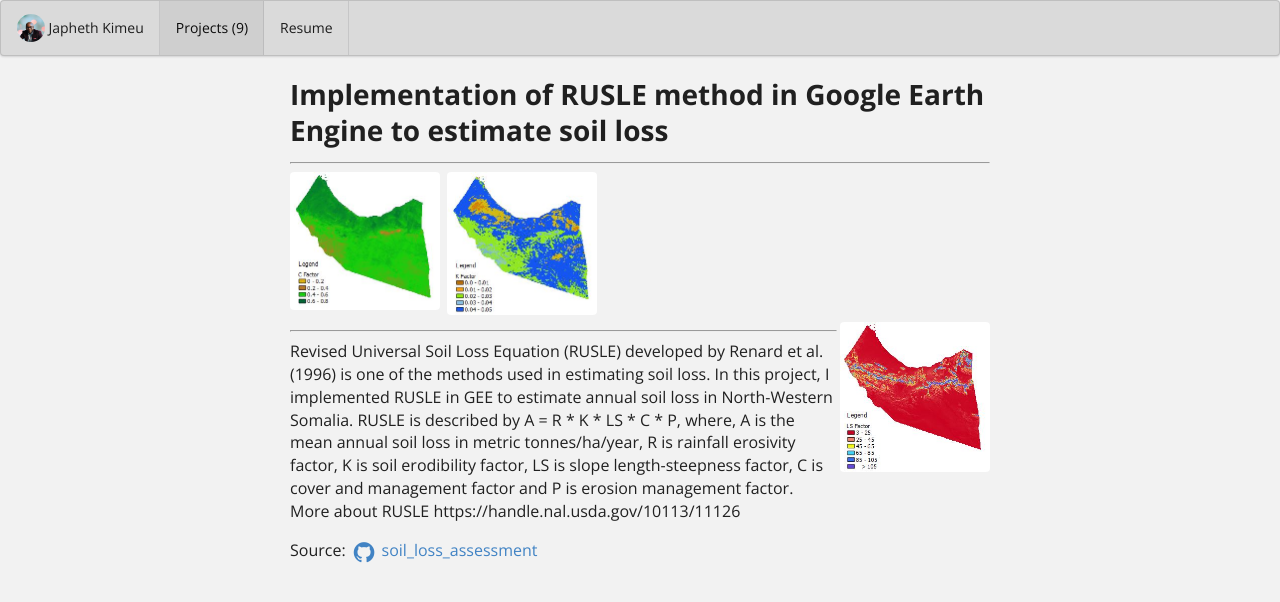
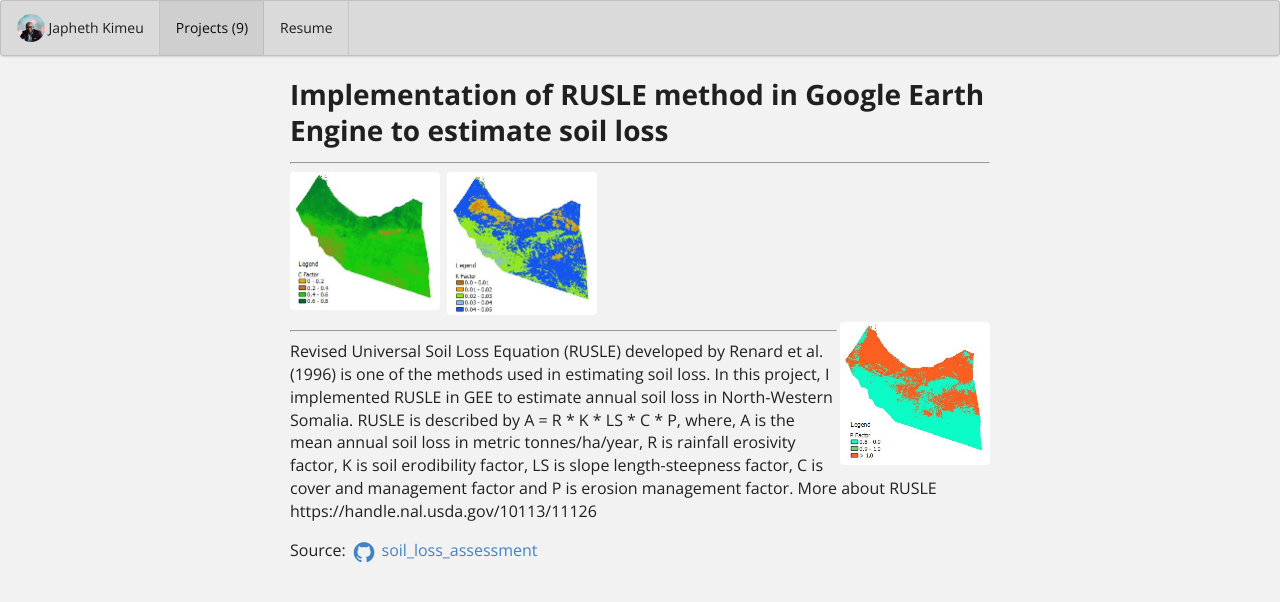
Before and after one commit to japhethkimeu/japhethkimeu.github.io, a Jekyll site: the page built from projects/project-3.md, in a window 1280 px wide. Shown: the top 602 px of the page. Built offline with Jekyll 4.4.1, drawn with Linux system fonts in a browser that asks for light colours.

Commit message:
Update project-3.md

```diff
--- a/projects/project-3.md
+++ b/projects/project-3.md
@@ -21,7 +21,7 @@
   <img align="middle" class="ui image" src="../images/K.JPG">
 </div>
 <div class="ui small rounded images">
-  <img align="right" class="ui image" src="../images/LS.JPG">
+  <img align="right" class="ui image" src="../images/P.JPG">
 </div>
 ---
 
```
